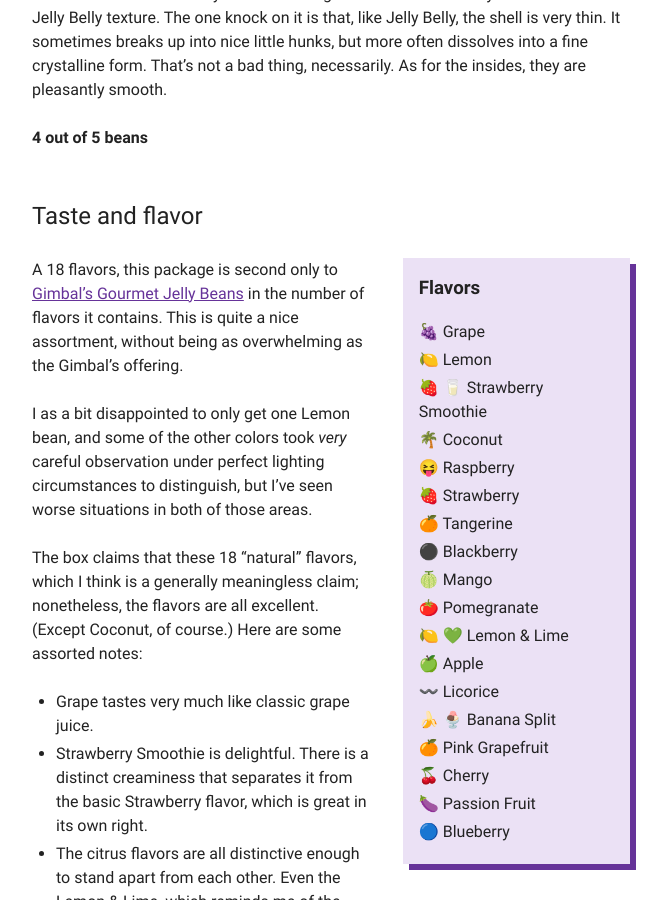
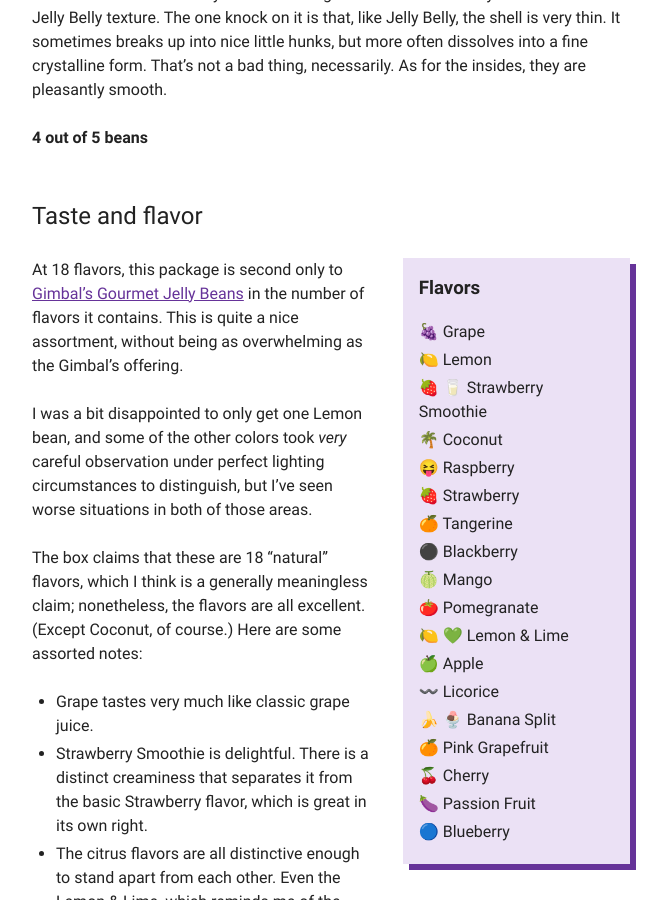
Before and after one commit to Scotchester/jellybeans, a Jekyll site: the page built from _posts/2019-04-14-trader-joes-gourmet-jelly-beans.md, in a window 1280 px wide and 900 px high, scrolled down 1356 px. Shown: the whole window, without its empty margins (470-1137 px from the left). Built offline with Jekyll 4.4.1, drawn with Linux system fonts in a browser that asks for light colours; emoji names are drawn with the system emoji font.

Commit message:
Minor typos

```diff
--- a/_posts/2019-04-14-trader-joes-gourmet-jelly-beans.md
+++ b/_posts/2019-04-14-trader-joes-gourmet-jelly-beans.md
@@ -88,18 +88,18 @@
     </ul>
 </div>
 
-A 18 flavors, this package is second only to
+At 18 flavors, this package is second only to
 [Gimbal's Gourmet Jelly Beans](/gimbals-gourmet-jelly-beans)
 in the number of flavors it contains.
 This is quite a nice assortment,
 without being as overwhelming as the Gimbal's offering.
 
-I as a bit disappointed to only get one Lemon bean,
+I was a bit disappointed to only get one Lemon bean,
 and some of the other colors took _very_ careful observation
 under perfect lighting circumstances to distinguish,
 but I've seen worse situations in both of those areas.
 
-The box claims that these 18 "natural" flavors,
+The box claims that these are 18 "natural" flavors,
 which I think is a generally meaningless claim;
 nonetheless, the flavors are all excellent.
 (Except Coconut, of course.)
```
